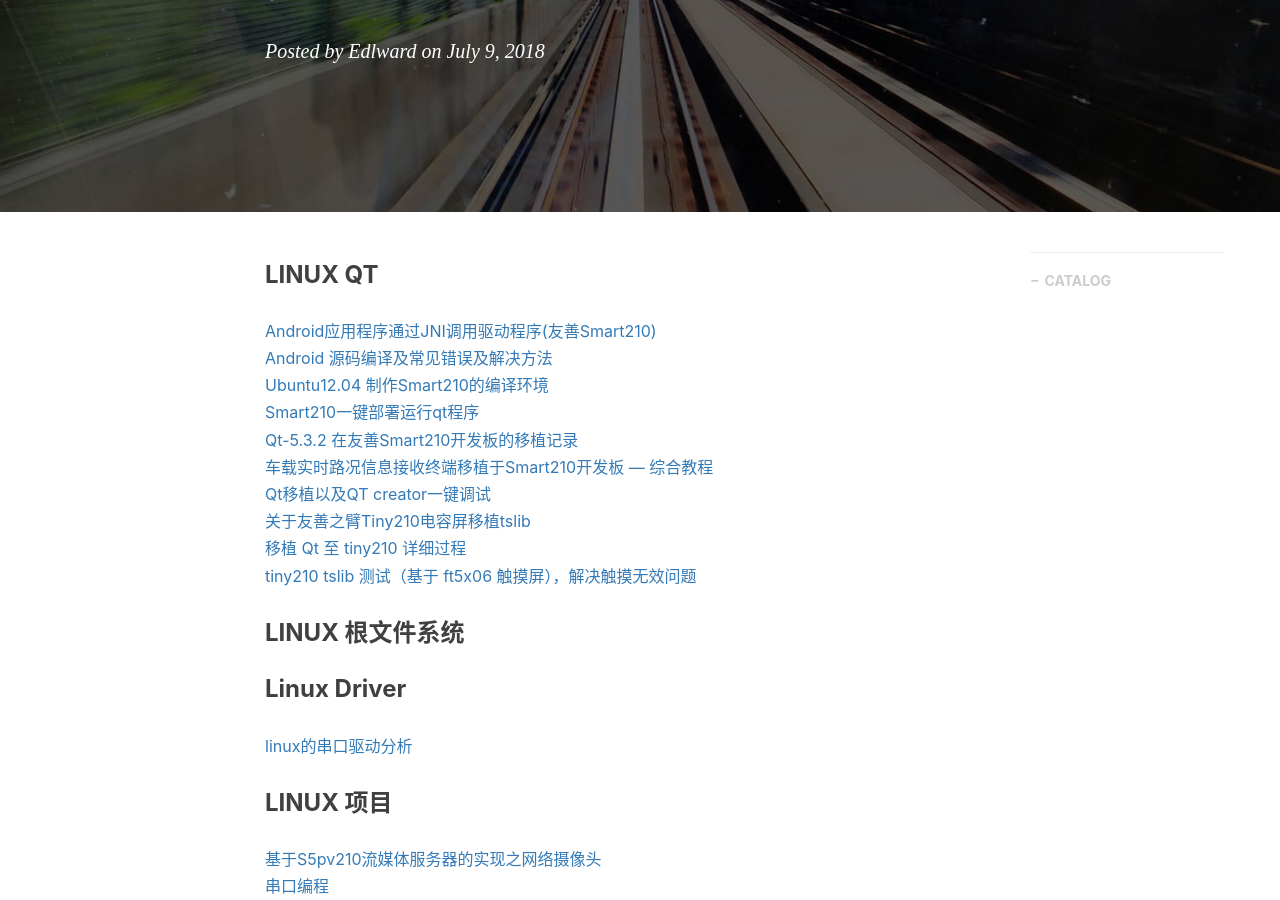
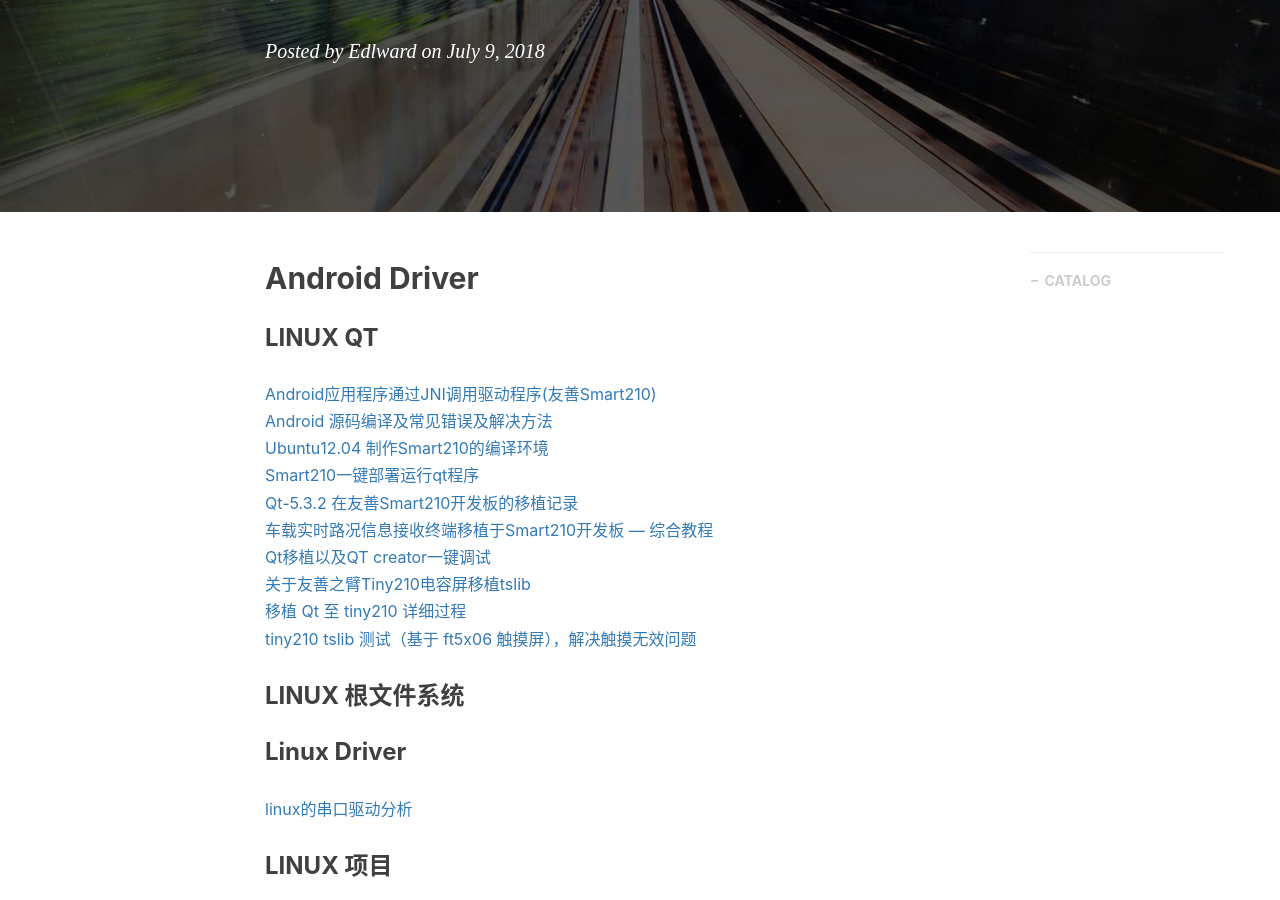
Before and after one commit to gary-robotics/dlward, a Jekyll site: the page built from _posts/2018-07-09-AndroidDriver-2018.markdown, in a window 1280 px wide and 900 px high, scrolled down 311 px. Built offline with Jekyll 4.4.1, drawn with Linux system fonts in a browser that asks for light colours; nearby versions of some CDN libraries; comment, search, counter and statistics services are not loaded.

Commit message:
Update 2018-07-09-AndroidDriver-2018.markdown

```diff
--- a/_posts/2018-07-09-AndroidDriver-2018.markdown
+++ b/_posts/2018-07-09-AndroidDriver-2018.markdown
@@ -10,6 +10,10 @@ catalog:    true
 tags:
     - android
 ---
+
+## Android Driver
+
+
 
 ### LINUX QT
 [Android应用程序通过JNI调用驱动程序(友善Smart210)](https://blog.csdn.net/xie0812/article/details/19628109)
```
